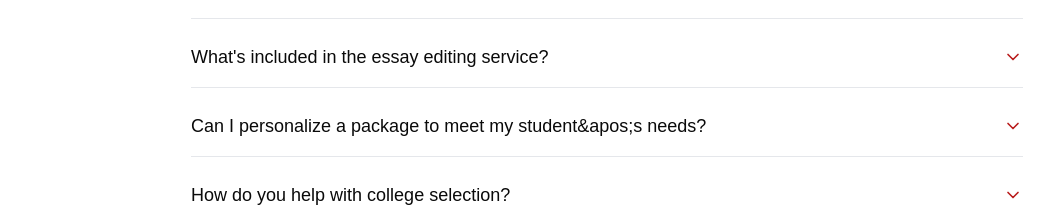
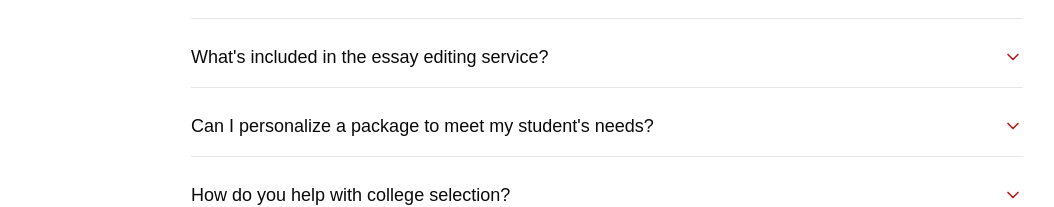
Before and after one commit to tramham/newproj, a Next.js app: page / in a window 1280 px wide. Shown: the part 5329-5536 px from the top of the page, without its empty margins (33-1087 px from the left). Built offline with nearby package versions, Linux system fonts and the light colour scheme.

Commit message:
prices + apos

```diff
--- a/src/components/FAQ.tsx
+++ b/src/components/FAQ.tsx
@@ -82,7 +82,7 @@ const FAQ = () => {
       )
     },
     {
-      question: "Can I personalize a package to meet my student&apos;s needs?",
+      question: "Can I personalize a package to meet my student's needs?",
       answer: (
         <p>
           Of course! I am more than happy to create a customized plan that meets your specific needs and budget.
```
